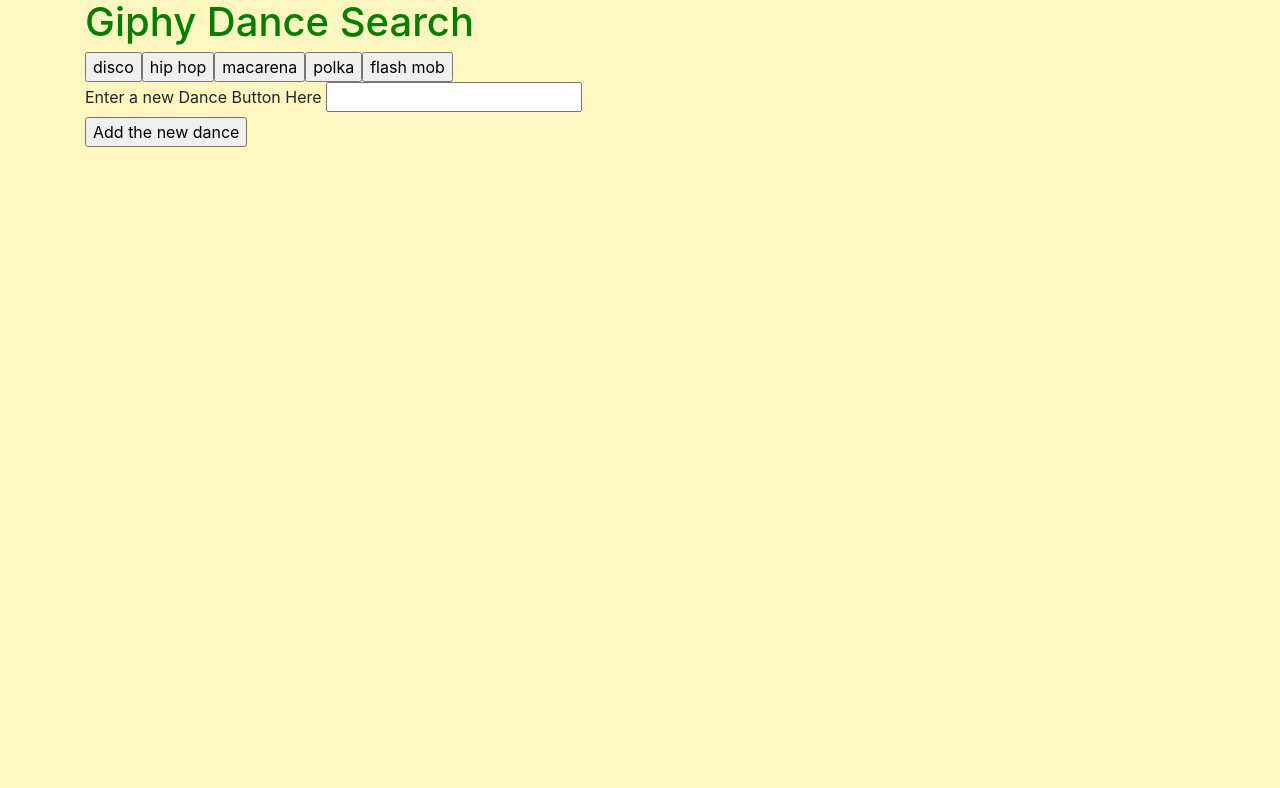
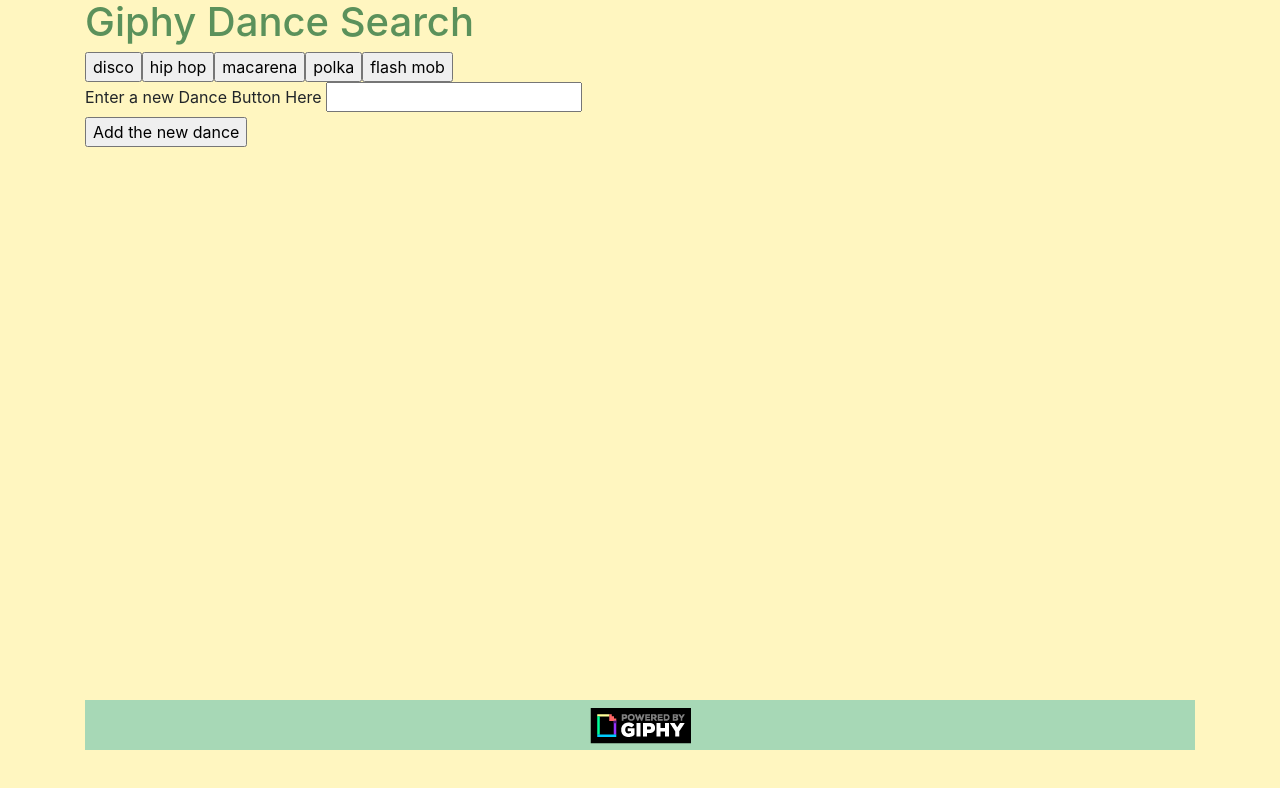
Before and after one commit to janetcushing/giftastic-page, a plain HTML site: page index.html in a window 1280 px wide. Drawn offline with nearby package versions, Linux system fonts and the light colour scheme.

Commit message:
update files

```diff
--- a/assets/css/style.css
+++ b/assets/css/style.css
@@ -1,9 +1,10 @@
 /* Giphy Dance Search css */
 
 h1{
-    color:green;
+    color:rgb(91, 145, 91);
 }
 body{
+    height: 100%;
     background-color: rgb(255, 246, 192);
 }
 .giphyGif{
@@ -14,3 +15,19 @@ p{
     font-weight: bold;
     font-size: 18px;
 }
+
+.content{
+
+    margin-bottom: -50px;
+    min-height: calc(100vh - 70px);
+}
+
+footer {
+    background-color: #a7d8b6;
+    font-size: 12px;
+    text-align: center;
+    width: 100%;
+    height: 50px;
+    padding: 8px;
+    margin-top: 20px;
+}
--- a/assets/javascript/app.js
+++ b/assets/javascript/app.js
@@ -49,7 +49,8 @@ function queryGiphy(danceName) {
   let limit = 4;
   let rating = "g";
   let apiKey = "2fLgdLgXeV1kUnyRwYKej42K3Dtjue87";
-  let queryURL = "https://api.giphy.com/v1/gifs/search";
+  // let queryURL = "https://api.giphy.com/v1/gifs/search";
+  let queryURL = "http://api.giphy.com/v1/gifs/search";
   queryURL += '?' + $.param({
     'api_key': apiKey,
     'q': danceName,
--- a/index.html
+++ b/index.html
@@ -19,6 +19,7 @@
 <body>
 
     <div class="container">
+        <div class="content">
             <h1>Giphy Dance Search</h1>
 
             <div class="row">
@@ -43,7 +44,15 @@
             <div id="gifReturnDiv">
                 <!-- giphy gifs will be displayed here -->
             </div>
-
+        </div>
+        <div class="row">
+            <div class="col-md-12">
+                <footer>
+                    <img src="assets/images/Poweredby_100px-White_VertLogo.png">
+                </footer>
+            </div>
+        </div>
+    </div>
     <script src="https://code.jquery.com/jquery-3.2.1.slim.min.js" integrity="sha384-KJ3o2DKtIkvYIK3UENzmM7KCkRr/rE9/Qpg6aAZGJwFDMVNA/GpGFF93hXpG5KkN"
         crossorigin="anonymous"></script>
     <script src="https://cdnjs.cloudflare.com/ajax/libs/popper.js/1.11.0/umd/popper.min.js" integrity="sha384-b/U6ypiBEHpOf/4+1nzFpr53nxSS+GLCkfwBdFNTxtclqqenISfwAzpKaMNFNmj4"
```
Also changed, not shown: assets/images/Poweredby_100px-White_VertLogo.png (added), assets/images/dance.gif. Lines whose indentation alone changed are shown as unchanged.
